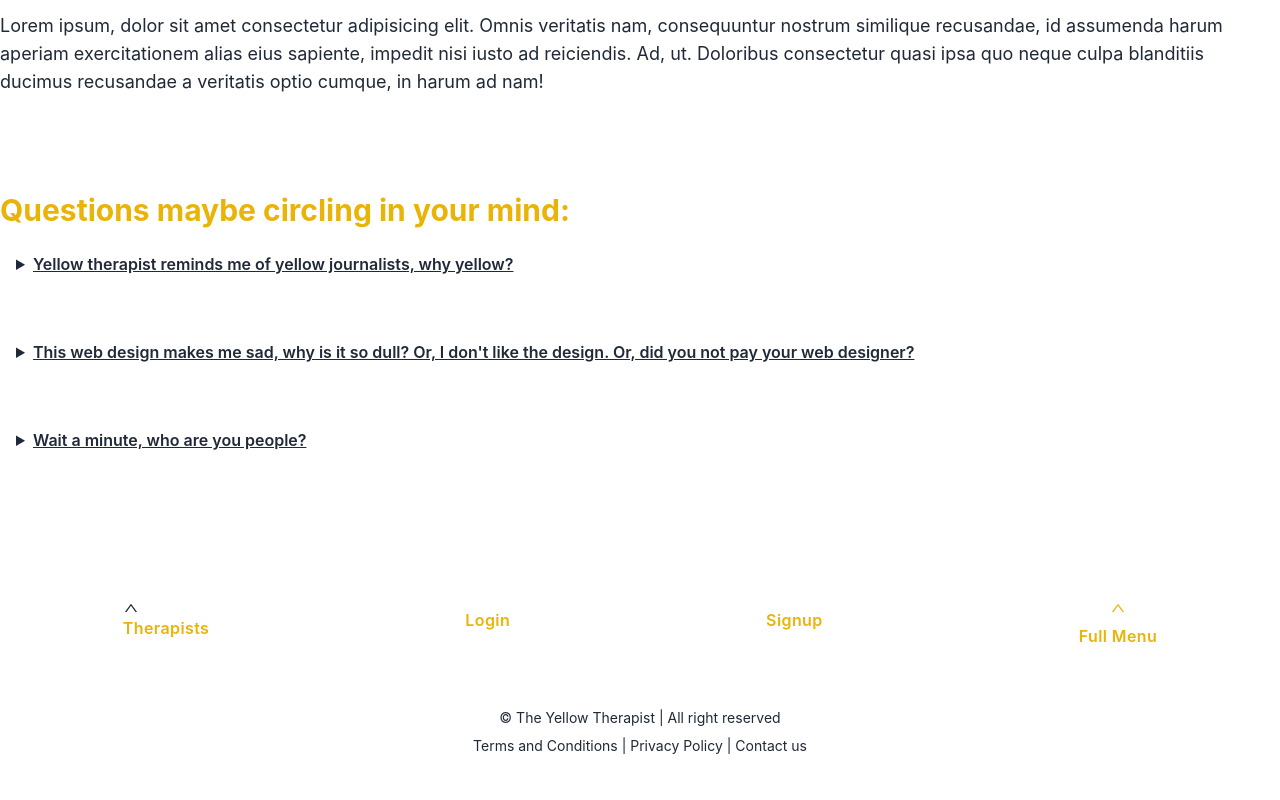
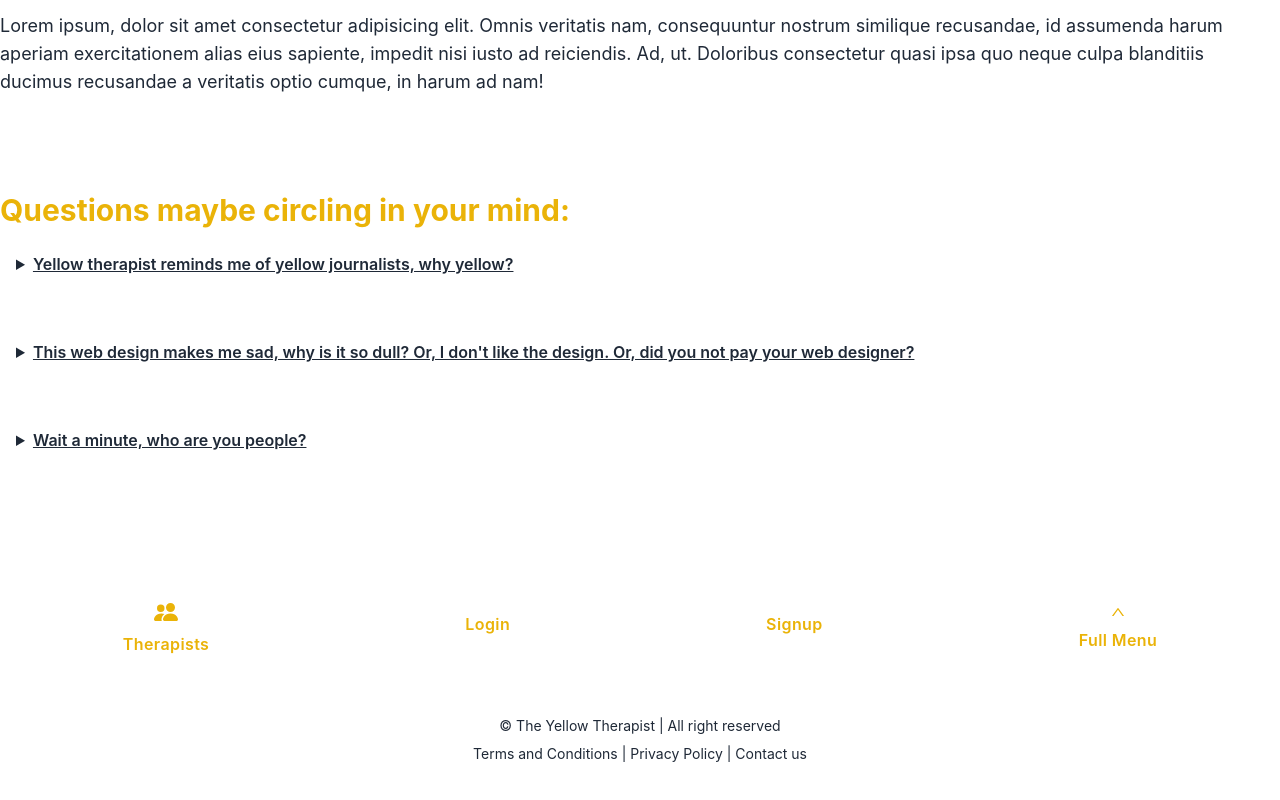
Before and after one commit to muktaranidas/The-Yellow-Therapist, a React (Create React App) app: page / in a window 1280 px wide. Shown: the part 1571-2371 px from the top of the page. Built offline with nearby package versions, Linux system fonts and the light colour scheme.

Commit message:
second symbol done

```diff
--- a/src/Pages/Home/Home/FooterNav/FooterNav.js
+++ b/src/Pages/Home/Home/FooterNav/FooterNav.js
@@ -1,5 +1,6 @@
 import React, { useState } from "react";
-import { AiFillCaretUp, AiOutlineUp, IconName } from "react-icons/ai";
+import { AiFillCaretUp, AiOutlineUp } from "react-icons/ai";
+import { BsPeopleFill, IconName } from "react-icons/bs";
 
 const FooterNav = () => {
   const [isMenuOpen, setIsMenuOpen] = useState(false);
@@ -8,7 +9,7 @@ const FooterNav = () => {
       <div class="relative flex items-center  justify-center ">
         <ul class="flex  items-center space-x-64  hidden lg:flex">
           <li>
-            <AiOutlineUp></AiOutlineUp>
+            <BsPeopleFill className="mx-auto text-yellow-500 text-2xl my-2"></BsPeopleFill>
             <a
               href="/"
               aria-label="Our product"
```
